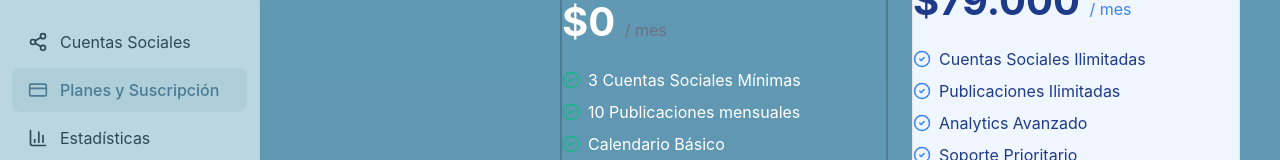
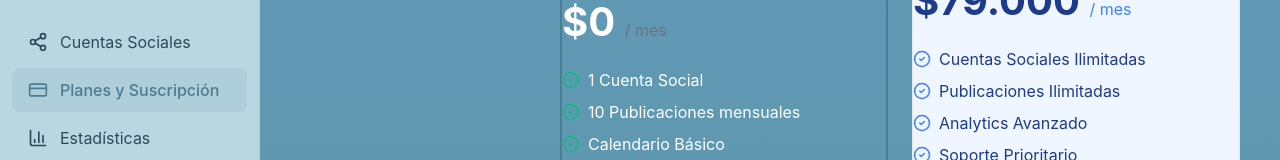
Before and after one commit to elkinpelaez1-tech/autopostlab-v2, a React (Vite) app in the folder autopostlab-frontend/: page /dashboard/billing in a window 1280 px wide. Shown: the part 364-524 px from the top of the page. Built offline with nearby package versions, Linux system fonts and the light colour scheme; no server answers; sample sign-in values are in the browser's storage.

Commit message:
style: change Free plan limit to 1 social account

```diff
--- a/autopostlab-frontend/src/pages/Billing.tsx
+++ b/autopostlab-frontend/src/pages/Billing.tsx
@@ -92,7 +92,7 @@ const Billing: React.FC = () => {
           <div style={{ fontSize: '2.5rem', fontWeight: 700, marginBottom: '1.5rem' }}>$0 <span style={{ fontSize: '1rem', color: '#6b7280', fontWeight: 400 }}>/ mes</span></div>
 
           <ul style={{ listStyle: 'none', padding: 0, margin: '0 0 2rem 0' }}>
-            <li style={{ display: 'flex', alignItems: 'center', gap: '0.5rem', marginBottom: '0.75rem' }}><CheckCircle2 size={18} color="#10b981" /> 3 Cuentas Sociales Mínimas</li>
+            <li style={{ display: 'flex', alignItems: 'center', gap: '0.5rem', marginBottom: '0.75rem' }}><CheckCircle2 size={18} color="#10b981" /> 1 Cuenta Social</li>
             <li style={{ display: 'flex', alignItems: 'center', gap: '0.5rem', marginBottom: '0.75rem' }}><CheckCircle2 size={18} color="#10b981" /> 10 Publicaciones mensuales</li>
             <li style={{ display: 'flex', alignItems: 'center', gap: '0.5rem', marginBottom: '0.75rem' }}><CheckCircle2 size={18} color="#10b981" /> Calendario Básico</li>
             <li style={{ display: 'flex', alignItems: 'center', gap: '0.5rem', marginBottom: '0.75rem', color: '#9ca3af' }}><CheckCircle2 size={18} color="#d1d5db" /> Analytics Avanzado</li>
```
